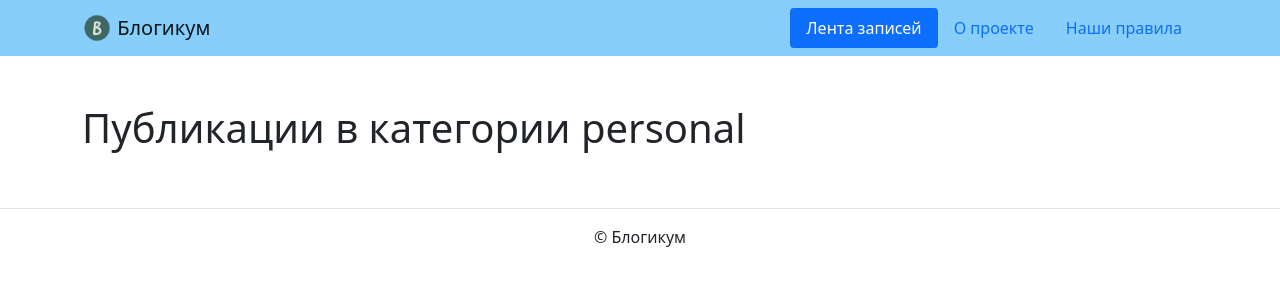
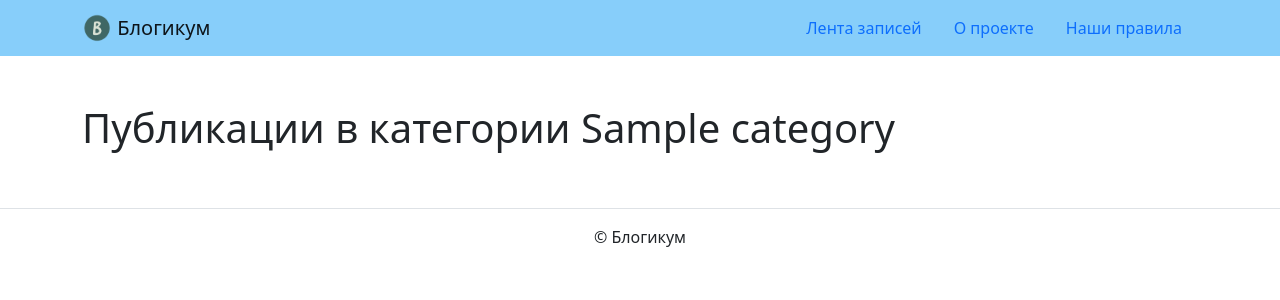
Before and after one commit to YuliaPimenova/django_sprint1, a Django app: template blogicum/templates/blog/category.html in a window 1280 px wide. Shown: the top 300 px of the page. Run offline with Django 3.2, Linux system fonts and the light colour scheme; the template is opened without the code that fills it: most values are stand-ins (such as "Sample title", 1, 10 or a date in 2020); some libraries are stand-ins or nearby versions.

Commit message:
Modified templates.

```diff
--- a/blogicum/templates/blog/category.html
+++ b/blogicum/templates/blog/category.html
@@ -1,7 +1,7 @@
 {% extends 'base.html' %}
 
-{% block title %}Публикации в категории personal{% endblock %}
+{% block title %}Публикации в категории {{ category }}{% endblock %}
 
 {% block content %}
-    <h1>Публикации в категории personal</h1>
+    <h1>Публикации в категории {{ category }}</h1>
 {% endblock %}
--- a/blogicum/templates/includes/header.html
+++ b/blogicum/templates/includes/header.html
@@ -1,5 +1,6 @@
 {% load static %}
-<header>
+{% with request.resolver_match.view_name as view_name %}
+  <header>
     <nav class="navbar navbar-light" style="background-color: lightskyblue">
       <div class="container">
         <a class="navbar-brand" href="{% url 'blog:index' %}">
@@ -8,17 +9,17 @@
         </a>
         <ul class="nav  nav-pills">
           <li class="nav-item">
-            <a class="nav-link active" href="{% url 'blog:index' %}">
+            <a class="nav-link {% if view_name == 'blog:index' %}active{% endif %}" href="{% url 'blog:index' %}">
               Лента записей
             </a>
           </li>
           <li class="nav-item">
-            <a class="nav-link" href="{% url 'pages:about' %}">
+            <a class="nav-link {% if view_name == 'pages:about' %}active{% endif %}" href="{% url 'pages:about' %}">
               О проекте
             </a>
           </li>
           <li class="nav-item">
-            <a class="nav-link" href="{% url 'pages:rules' %}">
+            <a class="nav-link {% if view_name == 'pages:rules' %}active{% endif %}" href="{% url 'pages:rules' %}">
               Наши правила
             </a>
           </li>
@@ -26,3 +27,4 @@
       </div>
     </nav>
   </header>
+{% endwith %}
```
Also changed, not shown: blogicum/blog/views.py (+4 -3 lines), blogicum/templates/blog/detail.html (+5 -5 lines).
